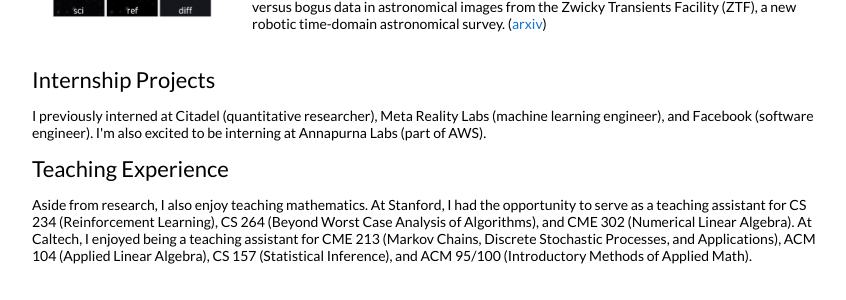
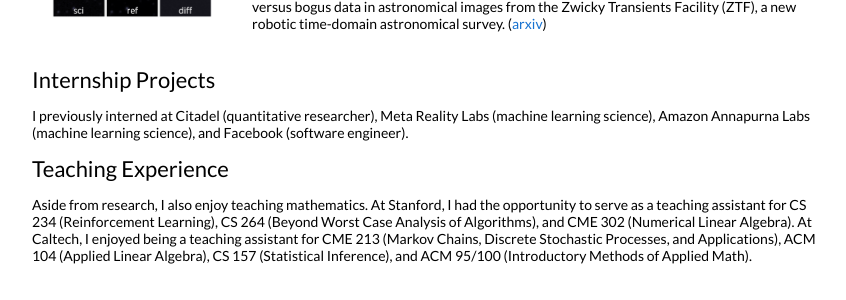
Before and after one commit to ishanikarmarkar/ishanikarmarkar.github.io, a Jekyll site: the page built from _posts/2025-06-01-ReusingSamples.markdown, in a window 1280 px wide and 900 px high, scrolled down 2066 px. Shown: the part 555-855 px from the top of the window, without its empty margins (208-1054 px from the left). Built offline with Jekyll 4.4.1, drawn with Linux system fonts in a browser that asks for light colours; some of the changed text lies outside the part shown.

Commit message:
updated layout

```diff
--- a/_layouts/default.html
+++ b/_layouts/default.html
@@ -142,7 +142,7 @@
 
         <h2>Internship Projects </h2>
         <p>
-          I previously interned at Citadel (quantitative researcher), Meta Reality Labs (machine learning engineer), and Facebook (software engineer). I'm also excited to be interning at Annapurna Labs (part of AWS).
+          I previously interned at Citadel (quantitative researcher), Meta Reality Labs (machine learning science), Amazon Annapurna Labs (machine learning science), and Facebook (software engineer).
         </p>
 
 
```
Also changed, not shown: other parts of _layouts/default.html (+1 -1 lines).
